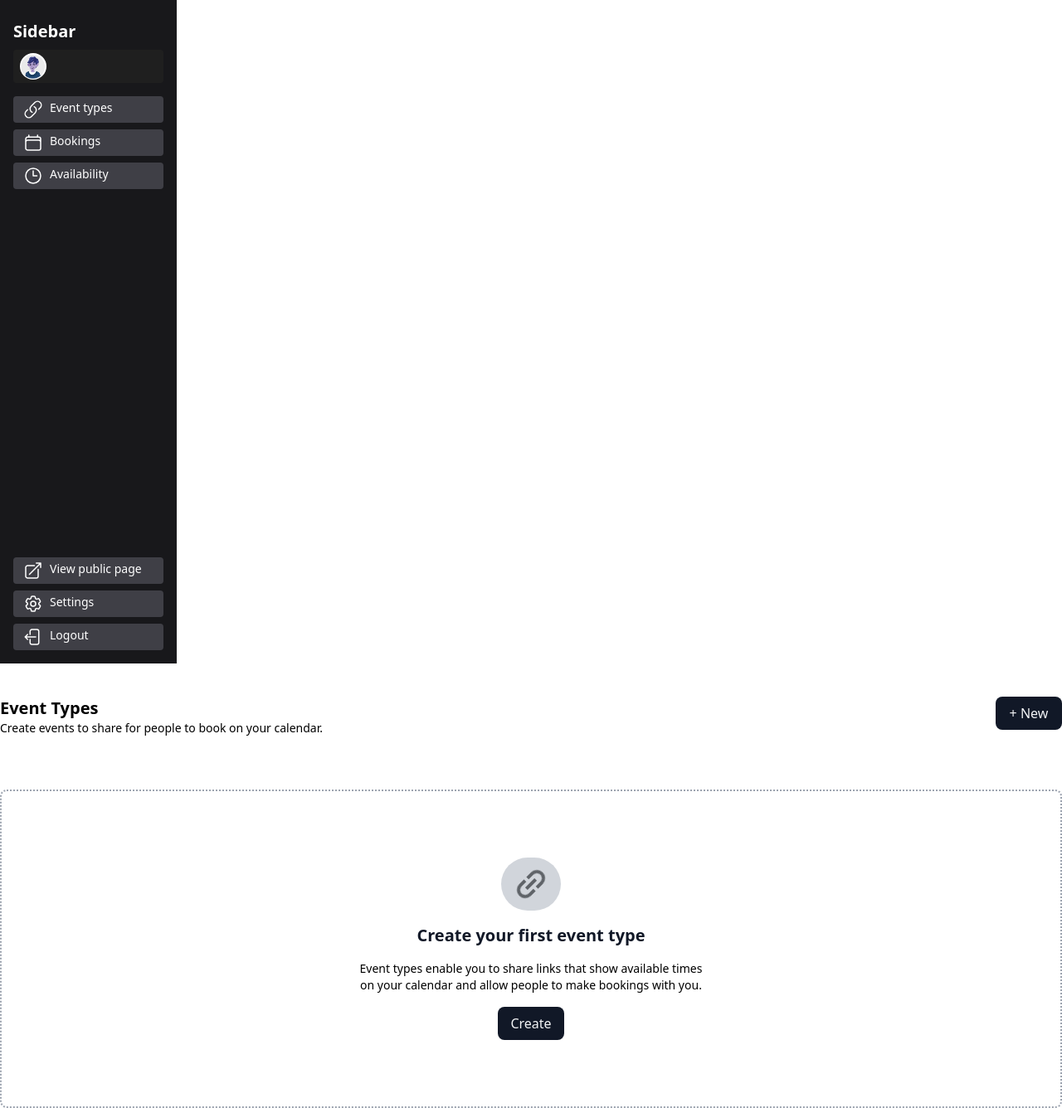
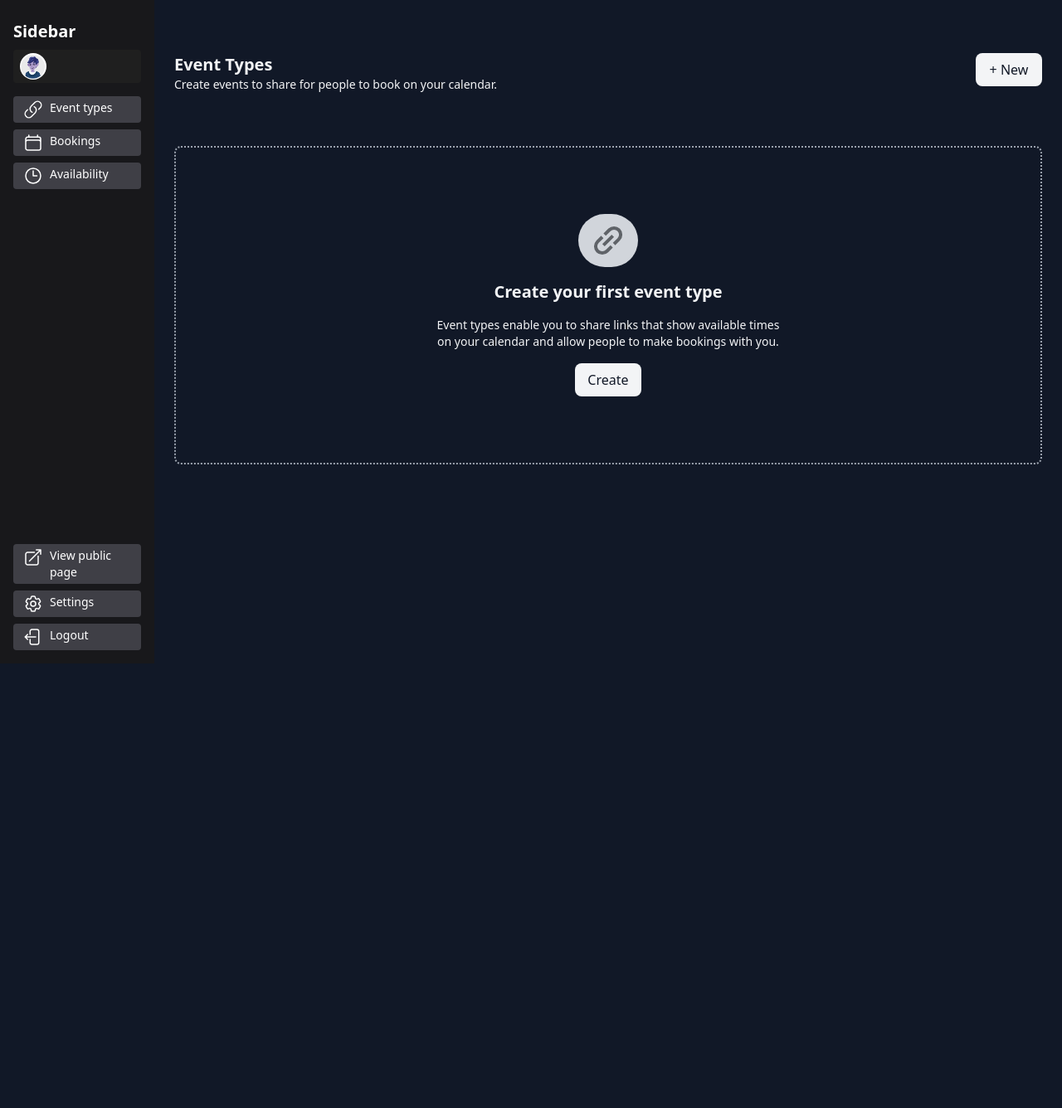
Before and after one commit to Agahan14/schedule, a FastAPI app: template src/project/templates/event/event.html in a window 1280 px wide. Shown: the whole page at 83% size. After the commit the page ends 784 px from the top, so only its background shows below. Run offline with FastAPI, Linux system fonts and the light colour scheme; the template is opened without the code that fills it, so the values that code supplies are empty; some libraries are stand-ins or nearby versions.

Commit message:
💄 Fix event styling

```diff
--- a/src/project/static/css/main.css
+++ b/src/project/static/css/main.css
@@ -1980,6 +1980,10 @@ input:checked + .toggle-bg {
   --tw-bg-opacity: 1;
   background-color: rgb(9 9 11 / var(--tw-bg-opacity));
 }
+.bg-slate-700 {
+  --tw-bg-opacity: 1;
+  background-color: rgb(51 65 85 / var(--tw-bg-opacity));
+}
 .p-1 {
   padding: 0.25rem;
 }
--- a/src/project/templates/base.html
+++ b/src/project/templates/base.html
@@ -10,7 +10,6 @@
         <script src="/static/vue/base.js" defer></script>
         <script src="/static/vue/booking.js" defer></script>
         <script src="/static/vue/main.js" defer></script>
-        <script src="../path/to/flowbite/dist/flowbite.min.js"></script>
         <link rel="stylesheet" href="/static/css/main.css" />
     </head>
     <!-- prettier-ignore -->
--- a/src/project/templates/event/event.html
+++ b/src/project/templates/event/event.html
@@ -1,8 +1,11 @@
 {% extends "base.html" %} {% block content %}
+
+<div class="flex min-h-screen w-full">
     <!-- prettier-ignore -->
     {% import "components/index_sidebar.html" as sidebar %}
     {{ sidebar.render(user) }}
-<main class="">
+
+    <main class="min-h-screen bg-gray-900 text-gray-100 w-full p-6">
         <div class="mx-auto mt-10">
             <div class="flex justify-between">
                 <span>
@@ -10,7 +13,7 @@
                     <p class="text-sm">Create events to share for people to book on your calendar.</p>
                 </span>
                 <span
-                class="flex h-10 w-20 items-center justify-center rounded-lg bg-gray-900 text-gray-100 hover:bg-slate-600 dark:bg-gray-100 dark:text-gray-900"
+                    class="flex h-10 w-20 items-center justify-center rounded-lg hover:bg-slate-600 bg-gray-100 text-gray-900"
                 >
                     <a href="/event/create"><span>+</span> New</a>
                 </span>
@@ -21,7 +24,7 @@
             {% for event in events %}
 
             <a href="/event/update/{{ event.id }}">
-            <div class="space-y-2 rounded-md border border-gray-300 p-5 text-sm dark:border-gray-700">
+                <div class="space-y-2 rounded-md border p-5 text-sm border-gray-700">
                     <div class="flex justify-between">
                         <div class="space-y-1">
                             <div class="flex items-center space-x-1">
@@ -30,7 +33,7 @@
                             </div>
                             <div><p class="font-thin">{{ event.description }}</p></div>
 
-                        <span class="inline-flex items-center space-x-1 rounded-md bg-slate-200 dark:bg-slate-700">
+                            <span class="inline-flex items-center space-x-1 rounded-md bg-slate-700">
                                 <img src="/static/images/clock.svg" alt="clock image" class="h-4 w-5" />
                                 <p class="text-xs">{{ event.duration }}m</p>
                             </span>
@@ -40,7 +43,7 @@
                             <label class="inline-flex cursor-pointer items-center">
                                 <input type="checkbox" value="" class="peer sr-only" />
                                 <div
-                                class="peer relative h-5 w-[34px] rounded-full bg-gray-200 after:absolute after:start-[2px] after:top-[2px] after:h-[14px] after:w-[14px] after:rounded-full after:border after:border-slate-100 after:bg-slate-100 after:transition-all after:content-[''] peer-checked:bg-slate-300 peer-checked:after:translate-x-full peer-checked:after:border-white peer-focus:outline-none peer-focus:ring-2 peer-focus:ring-gray-300 rtl:peer-checked:after:-translate-x-full dark:border-gray-600 dark:bg-slate-700"
+                                    class="peer relative h-5 w-[34px] rounded-full after:absolute after:start-[2px] after:top-[2px] after:h-[14px] after:w-[14px] after:rounded-full after:border after:border-slate-100 after:bg-slate-100 after:transition-all after:content-[''] peer-checked:bg-slate-300 peer-checked:after:translate-x-full peer-checked:after:border-white peer-focus:outline-none peer-focus:ring-2 peer-focus:ring-gray-300 rtl:peer-checked:after:-translate-x-full border-gray-600 bg-slate-700"
                                 ></div>
                             </label>
 
@@ -68,7 +71,7 @@
             {% if page > 1 %}
             <a
                 href="?page={{ page - 1 }}&per_page={{ per_page }}"
-            class="rounded-md bg-gray-900 px-3 py-2 text-sm text-gray-100 hover:bg-slate-600 dark:bg-gray-100 dark:text-gray-900"
+                class="rounded-md px-3 py-2 text-sm hover:bg-slate-600 bg-gray-100 text-gray-900"
             >
                 Prev
             </a>
@@ -78,14 +81,14 @@
             {% for p in page_range %}
             <a
                 href="?page={{ p }}&per_page={{ per_page }}"
-            class="{% if p == page %} {% else %}bg-gray-300 {% endif %} rounded-lg bg-gray-900 px-3 py-2 text-gray-100 hover:bg-slate-600 dark:bg-gray-100 dark:text-gray-900"
+                class="{% if p == page %} {% else %}bg-gray-300 {% endif %} rounded-lg px-3 py-2 hover:bg-slate-600 bg-gray-100 text-gray-900"
             >
                 {{ p }}
             </a>
             {% endfor %} {% if page < total_pages %}
             <a
                 href="?page={{ page + 1 }}&per_page={{ per_page }}"
-            class="rounded-md bg-gray-900 px-3 py-2 text-sm text-gray-100 hover:bg-slate-600 dark:bg-gray-100 dark:text-gray-900"
+                class="rounded-md px-3 py-2 text-sm hover:bg-slate-600 bg-gray-100 text-gray-900"
             >
                 Next
             </a>
@@ -100,7 +103,7 @@
                 <span class="inline-flex items-center justify-center rounded-full bg-gray-300 p-2">
                     <img src="/static/images/link.svg" class="h-12 w-14 -rotate-45 transform" alt="Link icon" />
                 </span>
-            <div class="text-xl font-bold text-gray-900 dark:text-gray-100">Create your first event type</div>
+                <div class="text-xl font-bold text-gray-100">Create your first event type</div>
                 <div class="text-sm">
                     <p>Event types enable you to share links that show available times</p>
                     <p>on your calendar and allow people to make bookings with you.</p>
@@ -108,7 +111,7 @@
 
                 <a
                     href="/event/create"
-                class="mx-auto flex h-10 w-20 items-center justify-center rounded-lg bg-gray-900 text-gray-100 dark:bg-gray-100 dark:text-gray-900"
+                    class="mx-auto flex h-10 w-20 items-center justify-center rounded-lg bg-gray-100 text-gray-900"
                 >
                     Create
                 </a>
@@ -116,5 +119,6 @@
         </div>
         {% endif %}
     </main>
+</div>
 
 {% endblock %}
```
Lines whose indentation alone changed are shown as unchanged.
